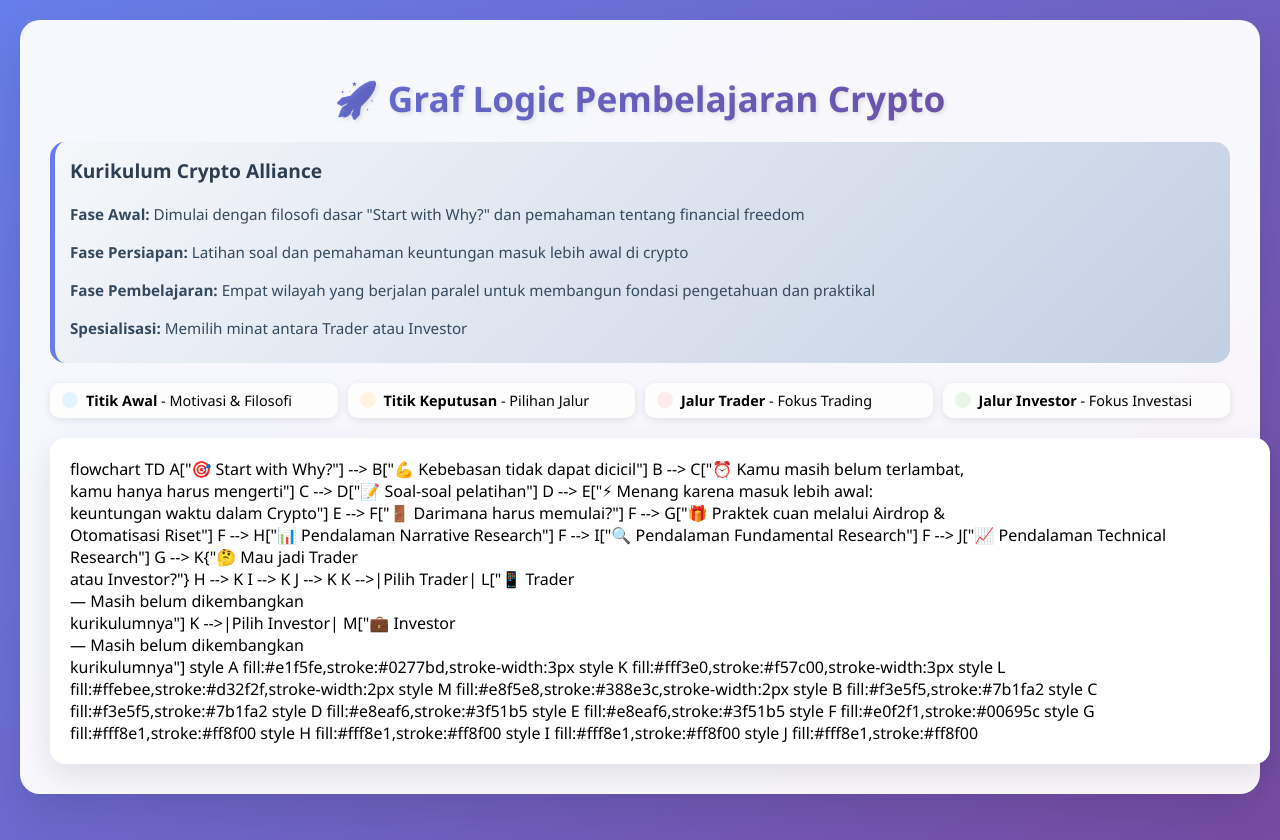
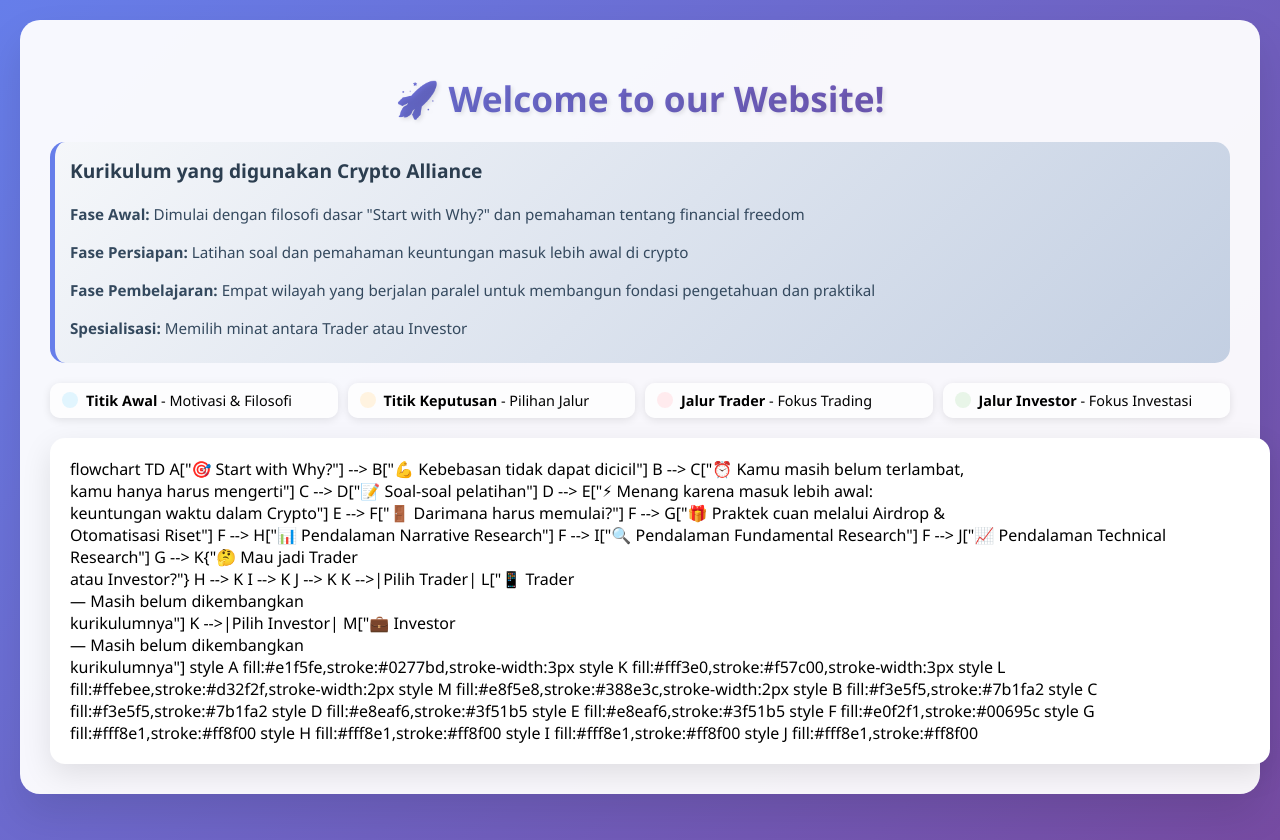
Before and after one commit to Kiviel-Kouzaki/Website-Test, a plain HTML site: page Index.html in a window 1280 px wide. Drawn offline with Linux system fonts and the light colour scheme; a script that the page names is missing.

Commit message:
Update Index.html

```diff
--- a/Index.html
+++ b/Index.html
@@ -157,10 +157,10 @@
 </head>
 <body>
     <div class="container">
-        <h1>🚀 Graf Logic Pembelajaran Crypto</h1>
+        <h1>🚀 Welcome to our Website!</h1>
 
         <div class="description">
-            <h3> Kurikulum Crypto Alliance</h3>
+            <h3> Kurikulum yang digunakan Crypto Alliance</h3>
             <p><strong>Fase Awal:</strong> Dimulai dengan filosofi dasar "Start with Why?" dan pemahaman tentang financial freedom</p>
             <p><strong>Fase Persiapan:</strong> Latihan soal dan pemahaman keuntungan masuk lebih awal di crypto</p>
             <p><strong>Fase Pembelajaran:</strong> Empat wilayah yang berjalan paralel untuk membangun fondasi pengetahuan dan praktikal</p>
```
